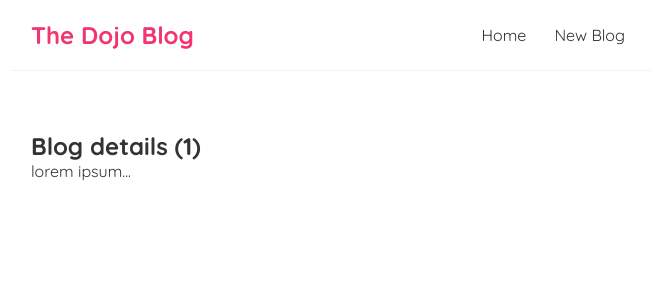
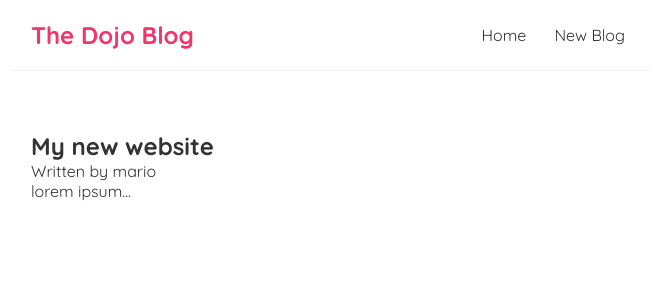
Before and after one commit to ToniRajamaki/Ninja-react-blog, a React (Create React App) app in the folder blog-project/: page /blog/1 in a window 1280 px wide. Shown: the top 300 px of the page, without its empty margins (309-964 px from the left). Built offline with nearby package versions, Linux system fonts and the light colour scheme.

Commit message:
added more stylized formating for the blog details

```diff
--- a/blog-project/src/BlogDetails.js
+++ b/blog-project/src/BlogDetails.js
@@ -7,12 +7,13 @@ const BlogDetails = () => {
 
   const blog = blogs.find((blog) => blog.id === Number(id));
 
-  console.log("blog::::!!!!", blog);
-  console.log("id!!!", id);
   return (
     <div className="blog-details">
-      <h2>Blog details ({id})</h2>
-      <p>{blog.body}</p>
+      <article>
+          <h2>{ blog.title }</h2>
+          <p>Written by { blog.author }</p>
+          <div>{ blog.body }</div>
+        </article>
     </div>
   );
 };
```
